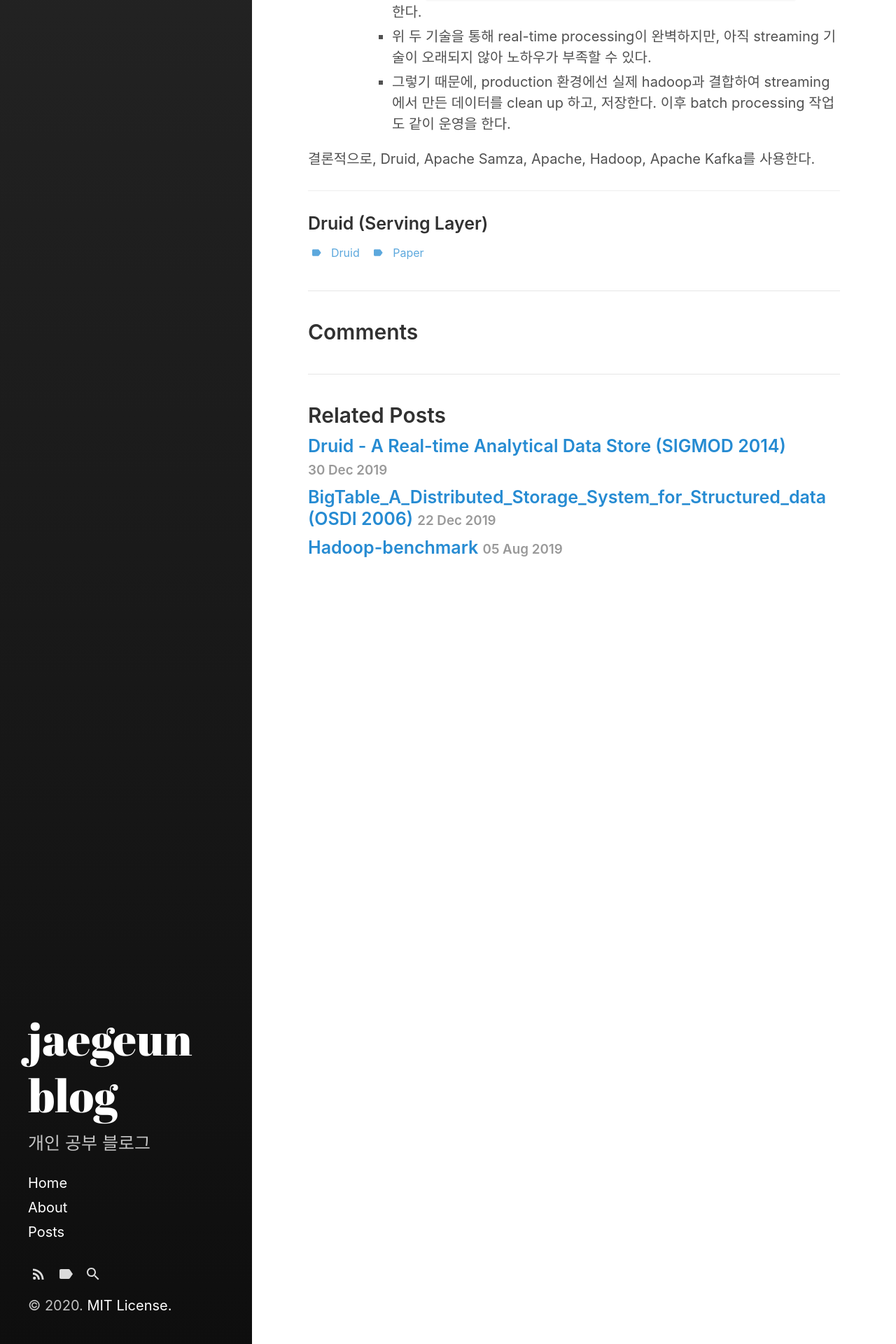
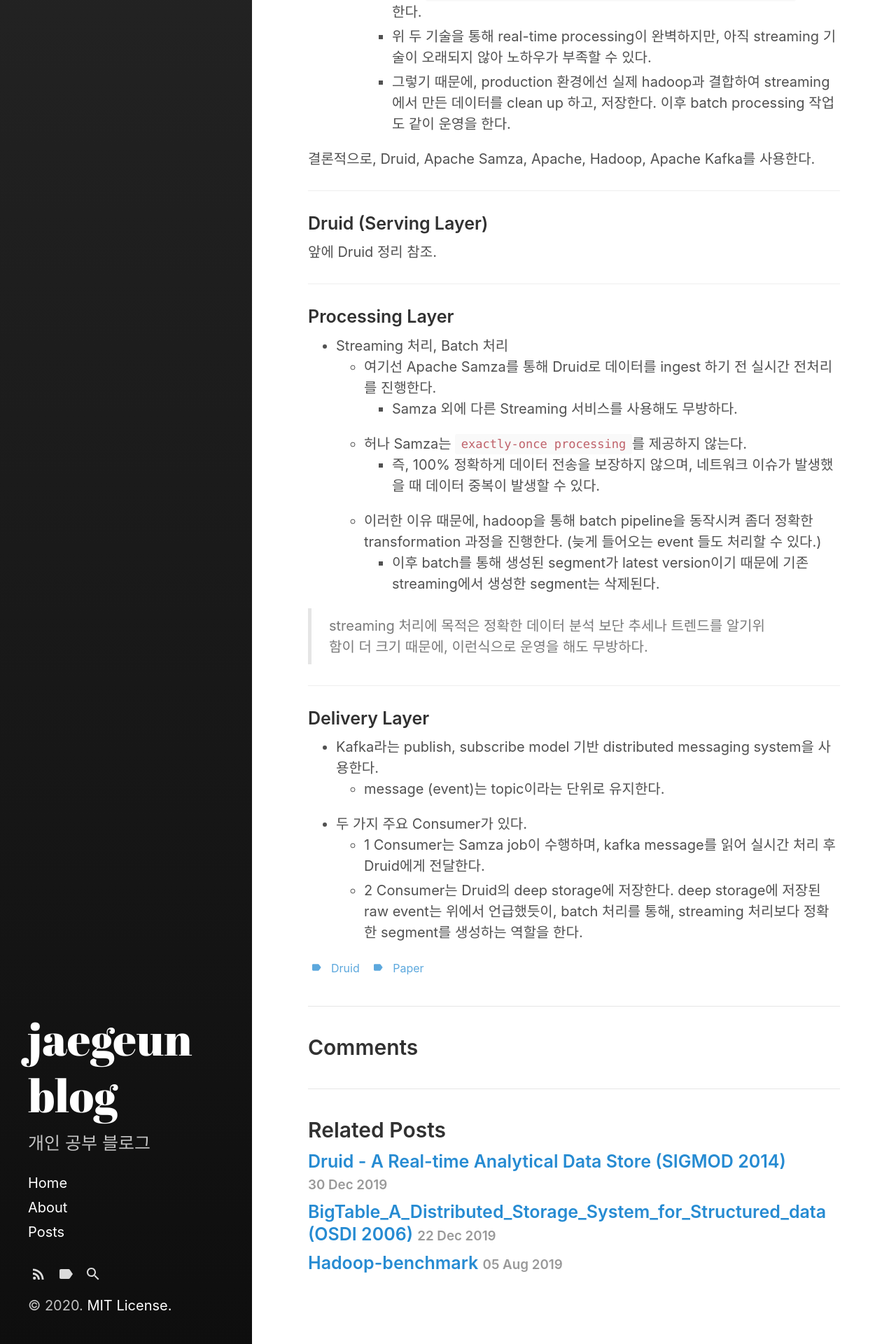
Before and after one commit to JaeGeunBang/JaeGeunBang.github.io, a Jekyll site: the page built from _posts/2020-01-02-The_RADStack_Open_Source_Lambda_Architecture_for_Interative_Analystics.md, in a window 1280 px wide. Shown: the part 1502-3422 px from the top of the page at 70% size. Built offline with Jekyll 4.4.1, drawn with Linux system fonts in a browser that asks for light colours.

Commit message:
Druid 내용 추가

```diff
--- a/_posts/2020-01-02-The_RADStack_Open_Source_Lambda_Architecture_for_Interative_Analystics.md
+++ b/_posts/2020-01-02-The_RADStack_Open_Source_Lambda_Architecture_for_Interative_Analystics.md
@@ -55,3 +55,33 @@ last_modified_at: 2020-01-02T12:57:42+09:00
 <hr>
 
 ### Druid (Serving Layer)
+
+앞에 Druid 정리 참조.
+
+
+
+<hr>
+
+### Processing Layer
+
+- Streaming 처리, Batch 처리
+  - 여기선 Apache Samza를 통해 Druid로 데이터를 ingest 하기 전 실시간 전처리를 진행한다.
+    - Samza 외에 다른 Streaming 서비스를 사용해도 무방하다.
+  - 허나 Samza는 `exactly-once processing`를 제공하지 않는다.
+    - 즉, 100% 정확하게 데이터 전송을 보장하지 않으며, 네트워크 이슈가 발생했을 때 데이터 중복이 발생할 수 있다.
+  - 이러한 이유 때문에, hadoop을 통해 batch pipeline을 동작시켜 좀더 정확한 transformation 과정을 진행한다. (늦게 들어오는 event 들도 처리할 수 있다.)
+    - 이후 batch를 통해 생성된 segment가 latest version이기 때문에 기존 streaming에서 생성한 segment는 삭제된다.
+
+> streaming 처리에 목적은 정확한 데이터 분석 보단 추세나 트렌드를 알기위함이 더 크기 때문에, 이런식으로 운영을 해도 무방하다.
+
+
+
+<hr>
+
+### Delivery Layer
+
+- Kafka라는 publish, subscribe model 기반 distributed messaging system을 사용한다.
+  - message (event)는 topic이라는 단위로 유지한다.
+- 두 가지 주요 Consumer가 있다.
+  - 1 Consumer는 Samza job이 수행하며, kafka message를 읽어 실시간 처리 후 Druid에게 전달한다.
+  - 2 Consumer는 Druid의 deep storage에 저장한다. deep storage에 저장된 raw event는 위에서 언급했듯이, batch 처리를 통해, streaming 처리보다 정확한 segment를 생성하는 역할을 한다.
```
Also changed, not shown: _posts/2019-12-30-Druid.md (+33 -1 lines).
